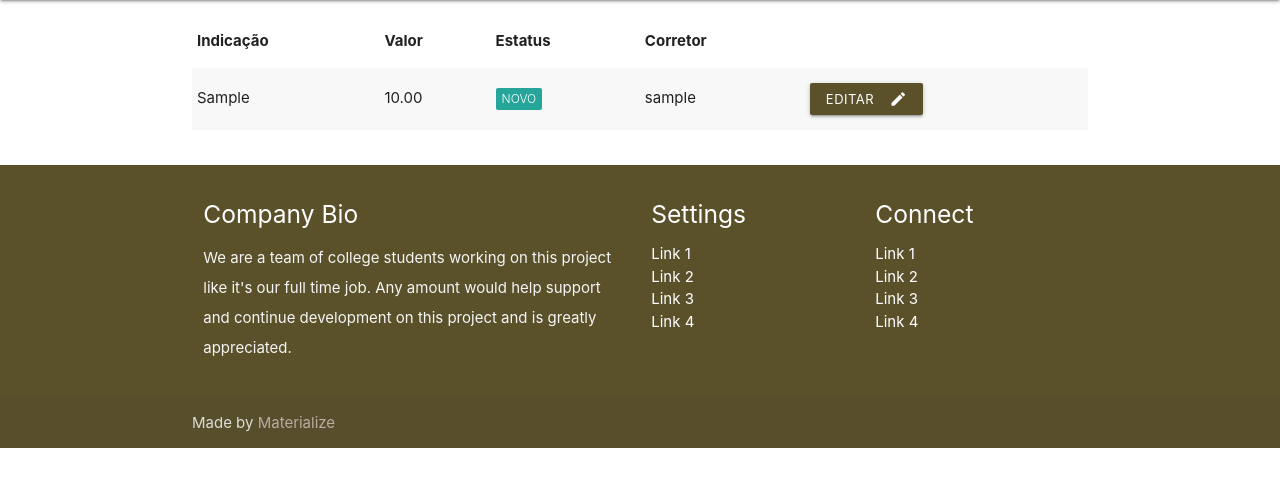
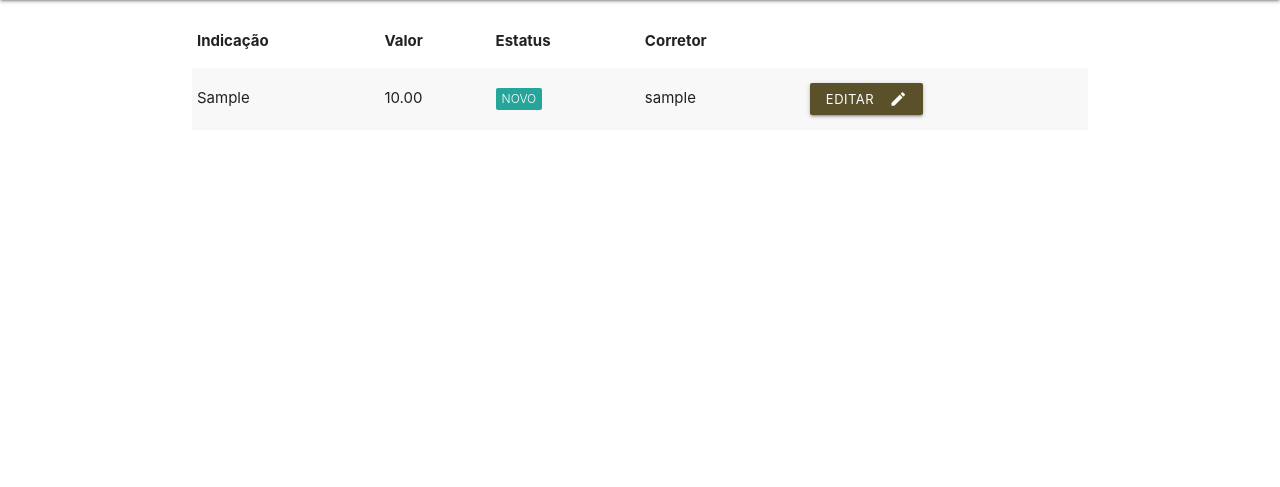
Before and after one commit to tiagocordeiro/casaconceito-sie, a Django app: page /indicacoes in a window 1280 px wide. Shown: the part 128-615 px from the top of the page. Run offline with Django 3.2, Linux system fonts and the light colour scheme; a user stored in the database is signed in; tables that the repository leaves empty hold one stand-in row (values such as "Sample post"); some libraries are stand-ins or nearby versions.

Commit message:
Remove footer do base_generic.html

```diff
--- a/templates/base_generic.html
+++ b/templates/base_generic.html
@@ -27,43 +27,6 @@
     </div>
   </div>
 
-  <footer class="page-footer teal">
-    <div class="container">
-      <div class="row">
-        <div class="col l6 s12">
-          <h5 class="white-text">Company Bio</h5>
-          <p class="grey-text text-lighten-4">We are a team of college students working on this project like it's our full time job. Any amount would help support and continue development on this project and is greatly appreciated.</p>
-
-
-        </div>
-        <div class="col l3 s12">
-          <h5 class="white-text">Settings</h5>
-          <ul>
-            <li><a class="white-text" href="#!">Link 1</a></li>
-            <li><a class="white-text" href="#!">Link 2</a></li>
-            <li><a class="white-text" href="#!">Link 3</a></li>
-            <li><a class="white-text" href="#!">Link 4</a></li>
-          </ul>
-        </div>
-        <div class="col l3 s12">
-          <h5 class="white-text">Connect</h5>
-          <ul>
-            <li><a class="white-text" href="#!">Link 1</a></li>
-            <li><a class="white-text" href="#!">Link 2</a></li>
-            <li><a class="white-text" href="#!">Link 3</a></li>
-            <li><a class="white-text" href="#!">Link 4</a></li>
-          </ul>
-        </div>
-      </div>
-    </div>
-    <div class="footer-copyright">
-      <div class="container">
-      Made by <a class="brown-text text-lighten-3" href="#">Materialize</a>
-      </div>
-    </div>
-  </footer>
-
-
   <!--  Scripts-->
   <script src="https://code.jquery.com/jquery-2.1.1.min.js"></script>
   <script src="{% static "js/materialize.js" %}"></script>
```
